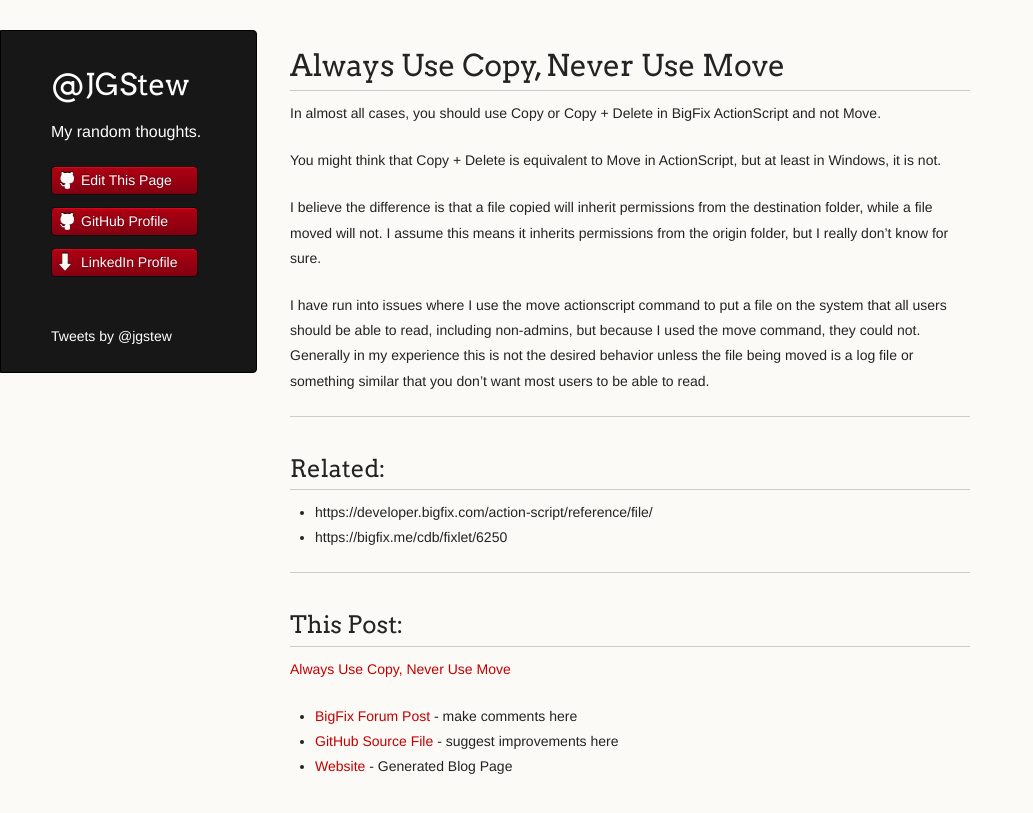
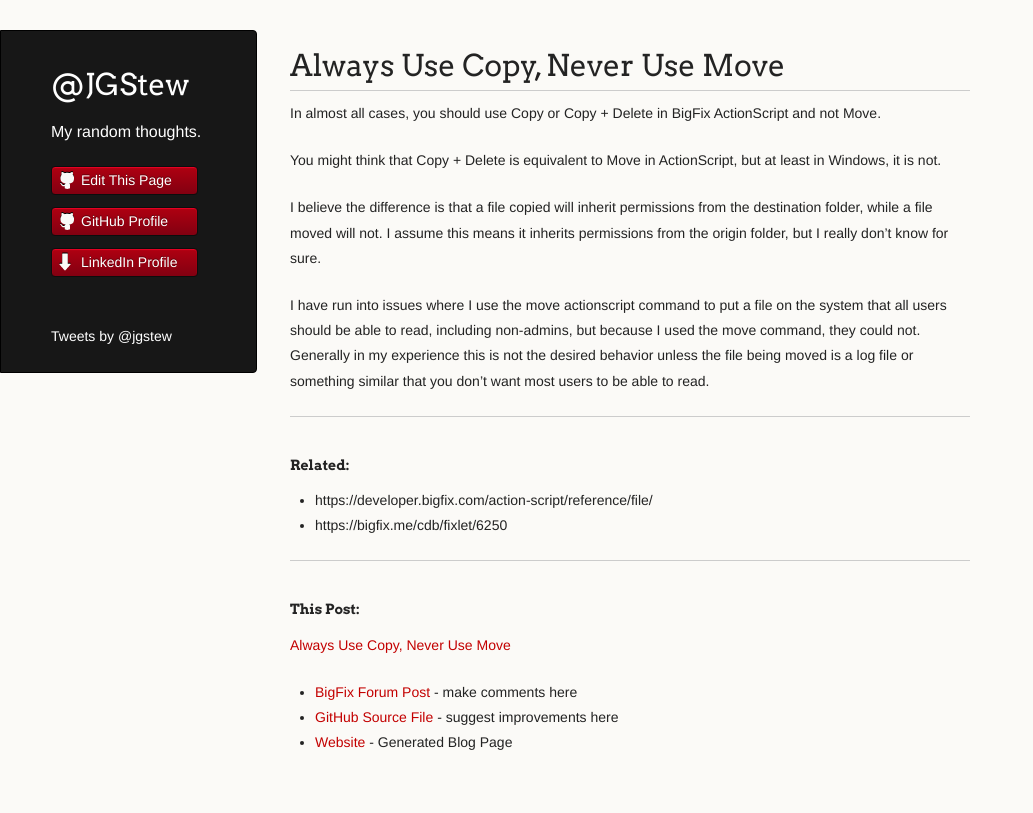
Before and after one commit to jgstew/jgstew.github.io, a Jekyll site: the page built from _posts/2017-10-09-always-use-copy,-never-use-move.md, in a window 1280 px wide. Shown: the top 813 px of the page, without its empty margins (0-1033 px from the left). Built offline with Jekyll 4.4.1, drawn with Linux system fonts in a browser that asks for light colours; comment, search, counter and statistics services are not loaded.

```diff
--- a/_posts/2017-10-09-always-use-copy,-never-use-move.md
+++ b/_posts/2017-10-09-always-use-copy,-never-use-move.md
@@ -10,14 +10,14 @@ I have run into issues where I use the move actionscript command to put a file o
 
 ----------
 
-## Related:
+#### Related:
 
 - https://developer.bigfix.com/action-script/reference/file/
 - https://bigfix.me/cdb/fixlet/6250
 
 ----------
 
-## This Post:
+#### This Post:
 
 [Always Use Copy, Never Use Move](https://forum.bigfix.com/t/always-use-copy-never-use-move-in-actionscript/23075)
 
```
